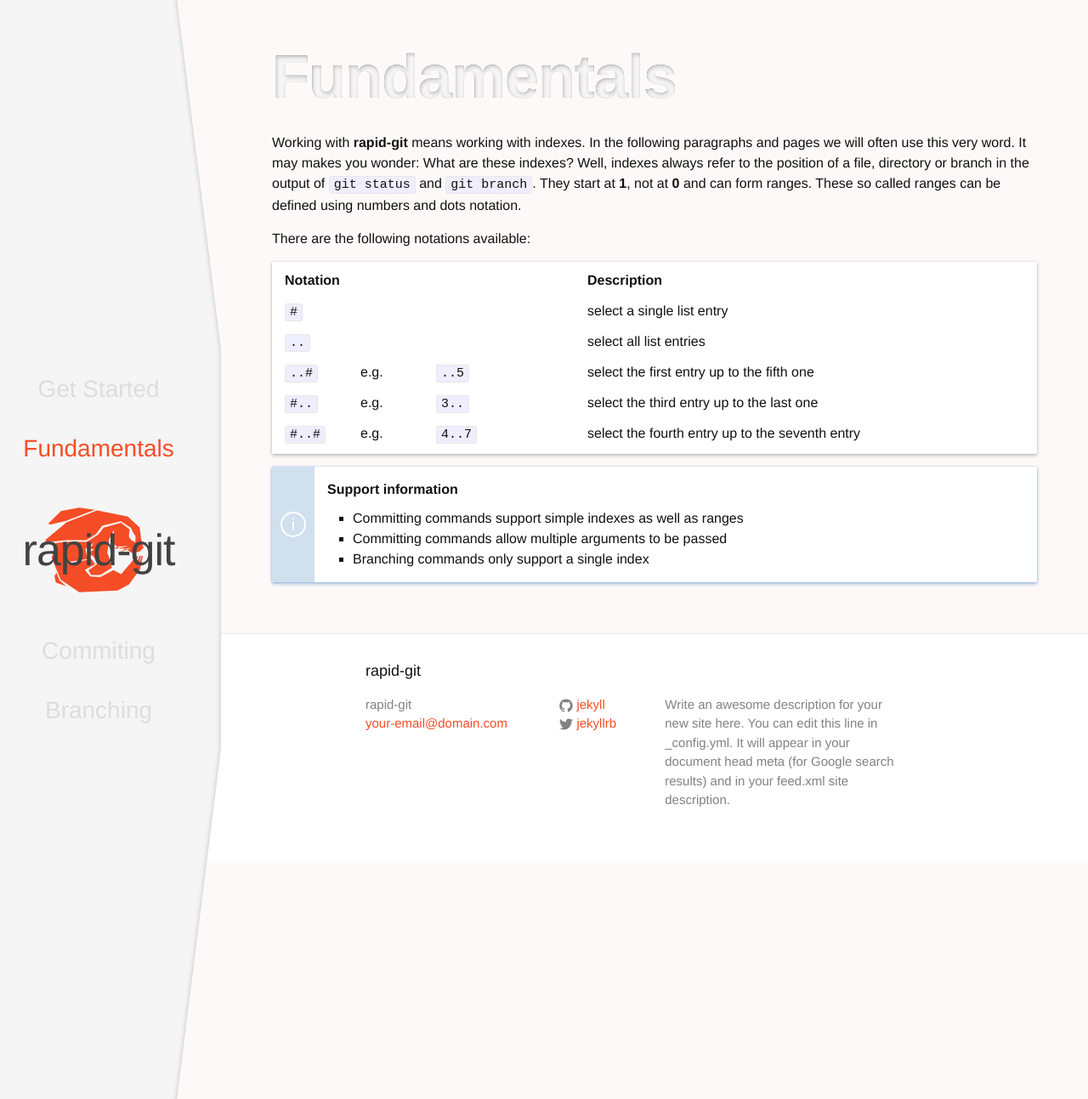
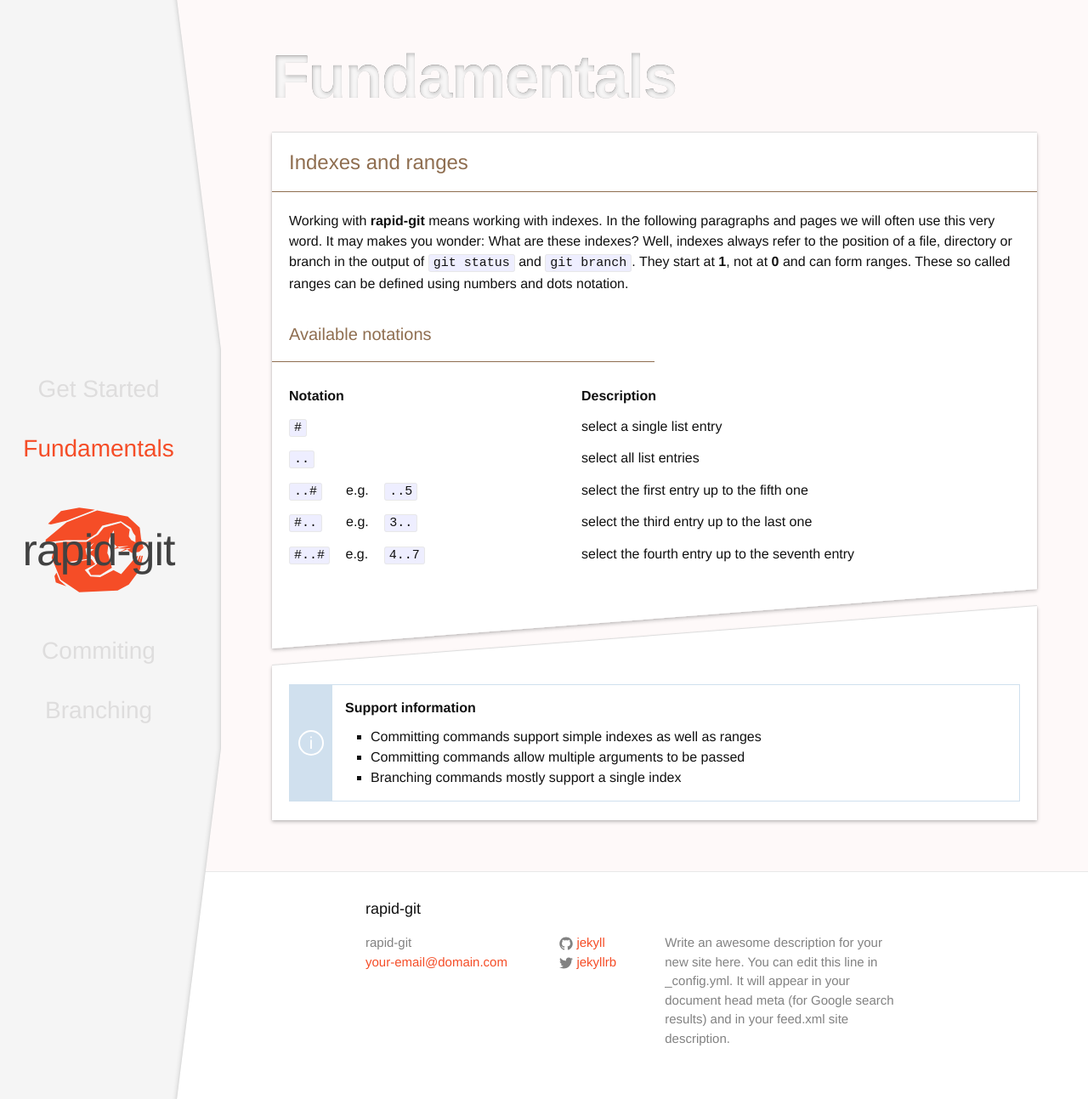
Before and after one commit to rapid-git/rapid-git.github.io, a Jekyll site: the page built from fundamentals.html, in a window 1280 px wide and 1293 px high. Shown: the whole window at 85% size. Built offline with Jekyll 4.4.1, drawn with Linux system fonts in a browser that asks for light colours.

Commit message:
adapting fundamentals page to current box design

```diff
--- a/fundamentals.html
+++ b/fundamentals.html
@@ -4,81 +4,81 @@ title: Fundamentals
 permalink: /fundamentals
 ---
 
+{% capture section_introduction %}
   <p id="fundamentals">
     Working with <b>rapid-git</b> means working with indexes. In the following paragraphs and pages we will often use this very word. It may makes you wonder: What are these indexes? Well, indexes always refer to the position of a file, directory or branch in the output of <code class="highlighter-rouge">git status</code> and <code class="highlighter-rouge">git branch</code>. They start at <b>1</b>, not at <b>0</b> and can form ranges. These so called ranges can be defined using numbers and dots notation.
   </p>
-<p>
-  There are the following notations available:
-</p>
 
-<div class="grid">
-  <div class="four cell">
+  <h3>Available notations</h3>
+  <div class="flex-row">
+    <div class="flex-cell grow-2 xs-grow-3 sm-grow-1">
       <b>Notation</b>
     </div>
-  <div class="six cell">
+    <div class="flex-cell grow-3 xs-grow-2 sm-grow-1">
       <b>Description</b>
     </div>
-
-  <div class="four cell">
-    <code class="highlighter-rouge">#</code>
   </div>
-  <div class="six cell">
+  <div class="flex-row">
+    <div class="flex-cell grow-2 xs-grow-3 sm-grow-1">
+      <code>#</code>
+    </div>
+    <div class="flex-cell grow-3 xs-grow-2 sm-grow-1">
       select a single list entry
     </div>
-
-  <div class="four cell">
-    <code class="highlighter-rouge">..</code>
   </div>
-  <div class="six cell">
+  <div class="flex-row">
+    <div class="flex-cell grow-2 xs-grow-3 sm-grow-1">
+      <code>..</code>
+    </div>
+    <div class="flex-cell grow-3 xs-grow-2 sm-grow-1">
       select all list entries
     </div>
-
-  <div class="one cell">
-    <code class="highlighter-rouge">..#</code>
   </div>
-  <div class="one cell">
+  <div class="flex-row">
+    <div class="flex-cell grow-2 xs-grow-3 sm-grow-1">
+      <code>..#</code>
+      <span class="white-space">  </span>
       e.g.
+      <span class="white-space"> </span>
+      <code>..5</code>
     </div>
-  <div class="two cell">
-    <code class="highlighter-rouge">..5</code>
-  </div>
-  <div class="six cell">
+    <div class="flex-cell grow-3 xs-grow-2 sm-grow-1">
       select the first entry up to the fifth one
     </div>
-
-  <div class="one cell">
-    <code class="highlighter-rouge">#..</code>
   </div>
-  <div class="one cell">
+  <div class="flex-row">
+    <div class="flex-cell grow-2 xs-grow-3 sm-grow-1">
+      <code>#..</code>
+      <span class="white-space">  </span>
       e.g.
+      <span class="white-space"> </span>
+      <code>3..</code>
     </div>
-  <div class="two cell">
-    <code class="highlighter-rouge">3..</code>
-  </div>
-  <div class="six cell">
+    <div class="flex-cell grow-3 xs-grow-2 sm-grow-1">
       select the third entry up to the last one
     </div>
-
-  <div class="one cell">
-    <code class="highlighter-rouge">#..#</code>
   </div>
-  <div class="one cell">
+  <div class="flex-row">
+    <div class="flex-cell grow-2 xs-grow-3 sm-grow-1">
+      <code>#..#</code>
+      <span class="white-space"> </span>
       e.g.
+      <span class="white-space"> </span>
+      <code>4..7</code>
     </div>
-  <div class="two cell">
-    <code class="highlighter-rouge">4..7</code>
-  </div>
-  <div class="six cell">
+    <div class="flex-cell grow-3 xs-grow-2 sm-grow-1">
       select the fourth entry up to the seventh entry
     </div>
   </div>
+{% endcapture %}
 
+{% capture section_support %}
   {% capture support_info_list_template %}
     {% include list.html
       type   = 'square'
       item-1 = 'Committing commands support simple indexes as well as ranges'
       item-2 = 'Committing commands allow multiple arguments to be passed'
-    item-3 = 'Branching commands only support a single index'
+      item-3 = 'Branching commands mostly support a single index'
     %}
   {% endcapture %}
 
@@ -87,3 +87,16 @@ permalink: /fundamentals
     title   = 'Support information'
     content = support_info_list_template
   %}
+{% endcapture %}
+
+{% include box.html
+  type            = 'opening rhomboid'
+  headline-type   = 'elegant'
+  headline-id     = 'indexes-and-ranges'
+  headline        = 'Indexes and ranges'
+  content         = section_introduction
+%}
+{% include box.html
+  type            = 'closing rhomboid'
+  content         = section_support
+%}
```
Lines whose indentation alone changed are shown as unchanged.
